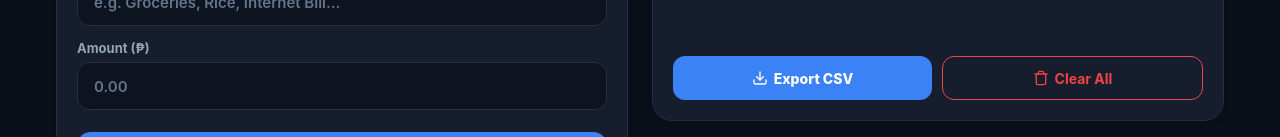
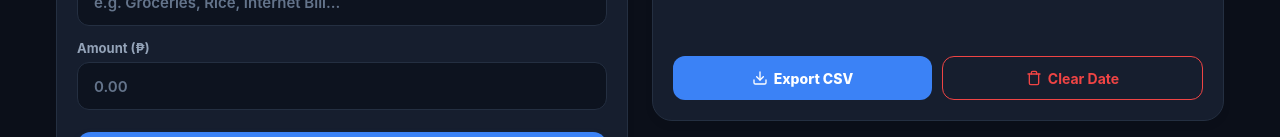
Before and after one commit to EnzoSoti/Buget-Tracking, a React (Vite) app in the folder frontend/: page / in a window 1280 px wide. Shown: the part 663-800 px from the top of the page. Built offline with nearby package versions, Linux system fonts and the light colour scheme; the HTML template or start-up script is replaced by a standard one.

Commit message:
Fixed expense deletion scope so clearing expenses for a specific date only deletes expenses on that date without touching other dates

```diff
--- a/frontend/src/App.jsx
+++ b/frontend/src/App.jsx
@@ -357,13 +357,13 @@ export default function App() {
     saveData(dailySalaries, expenses, isDark, newAttMap);
   };
 
-  // Add Expense
+  // Add Expense with guaranteed unique ID
   const handleAddExpense = () => {
     const amt = parseFloat(amount);
     if (!name.trim() || isNaN(amt) || amt <= 0) return;
 
     const newItem = {
-      id: Date.now().toString(),
+      id: Date.now().toString() + '_' + Math.random().toString(36).substring(2, 9),
       name: name.trim(),
       amount: amt,
       date: expenseDate || selectedDate
@@ -377,7 +377,7 @@ export default function App() {
     setAmount('');
   };
 
-  // Delete Expense
+  // Delete Single Expense (only removes this specific item by unique ID)
   const handleDelete = (id) => {
     const updated = expenses.filter(exp => exp.id !== id);
     setExpenses(updated);
@@ -414,12 +414,15 @@ export default function App() {
     setEditItem(null);
   };
 
-  // Clear All
-  const handleClearAll = () => {
-    if (expenses.length === 0) return;
-    if (confirm('Clear all recorded expenses?')) {
-      setExpenses([]);
-      saveData(dailySalaries, [], isDark);
+  // Clear Expenses ONLY for the currently selected date (keeps expenses on all other dates!)
+  const handleClearSelectedDateExpenses = () => {
+    const targetDateExpenses = expenses.filter(exp => exp.date === selectedDate);
+    if (targetDateExpenses.length === 0) return;
+
+    if (confirm(`Delete all ${targetDateExpenses.length} expense(s) logged for ${selectedDate}?`)) {
+      const updated = expenses.filter(exp => exp.date !== selectedDate);
+      setExpenses(updated);
+      saveData(dailySalaries, updated, isDark);
     }
   };
 
@@ -763,9 +766,9 @@ export default function App() {
                   <DownloadIcon size={16} color="#ffffff" style={{ marginRight: 6 }} />
                   <Text style={styles.exportBtnPrimaryText}>Export CSV</Text>
                 </TouchableOpacity>
-                <TouchableOpacity style={styles.clearBtn} onPress={handleClearAll} activeOpacity={0.7}>
+                <TouchableOpacity style={styles.clearBtn} onPress={handleClearSelectedDateExpenses} activeOpacity={0.7}>
                   <TrashIcon size={16} color="#ef4444" style={{ marginRight: 6 }} />
-                  <Text style={styles.clearBtnText}>Clear All</Text>
+                  <Text style={styles.clearBtnText}>Clear Date</Text>
                 </TouchableOpacity>
               </View>
             </View>
```
Also changed, not shown: 2 other files (tests, documents, lock files or other folders).
